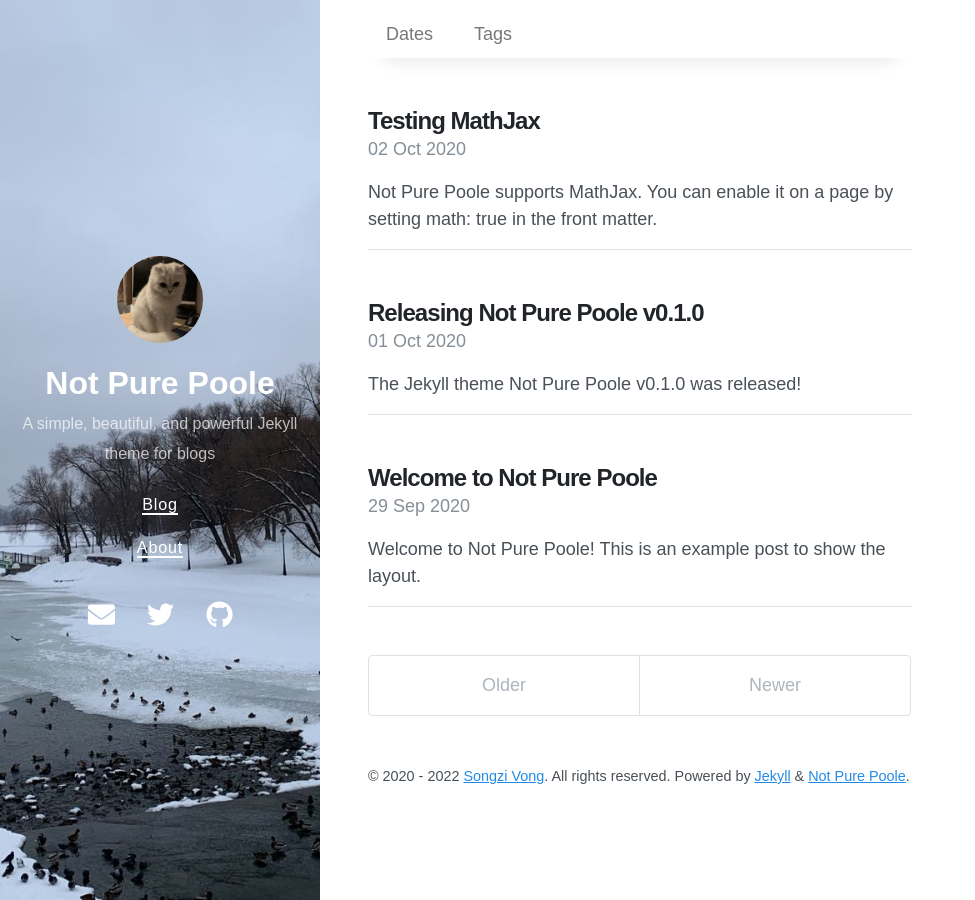
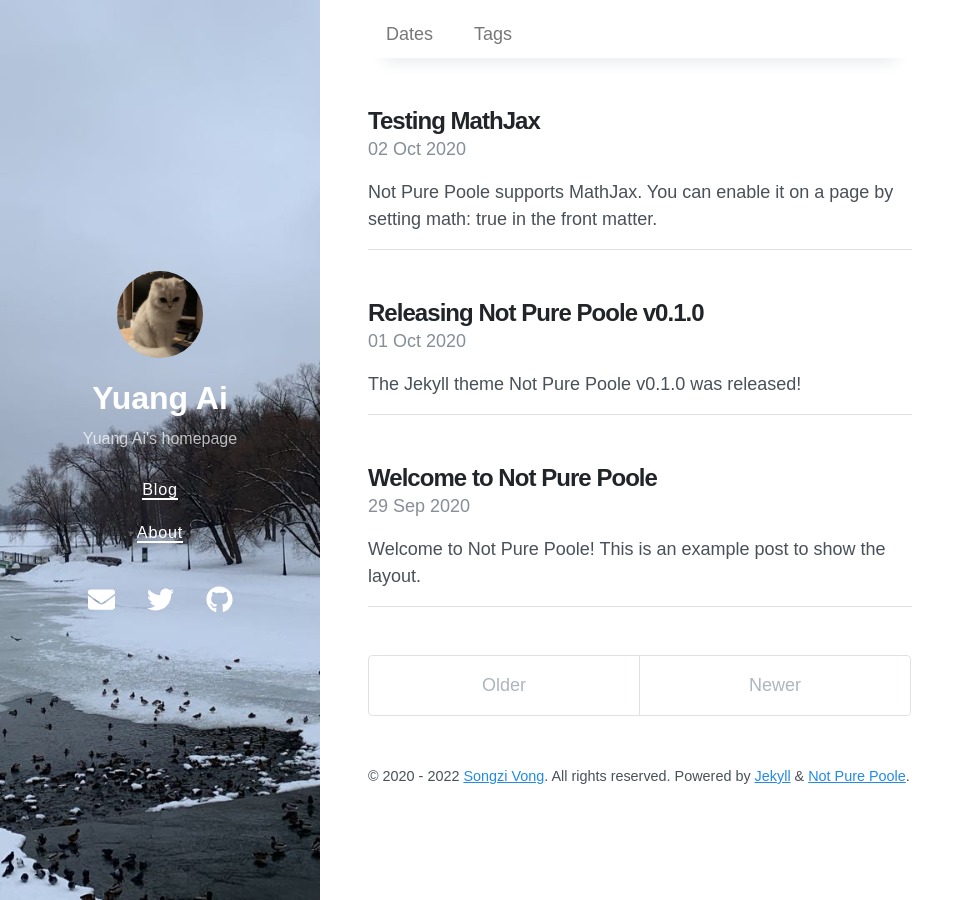
Before and after one commit to shallowdream0204/Yuang-Ai.github.io, a Jekyll site: the page built from index.html, in a window 1280 px wide. Shown: the whole page, without its empty margins (0-975 px from the left). Built offline with Jekyll 4.4.1, drawn with Linux system fonts in a browser that asks for light colours; nearby versions of some CDN libraries; the list of posts is cut into pages by our own code.

Commit message:
Update _config.yml

```diff
--- a/_config.yml
+++ b/_config.yml
@@ -1,7 +1,7 @@
 # Setup
-title: Not Pure Poole
-description: A simple, beautiful, and powerful Jekyll theme for blogs
-url: https://vszhub.github.io
+title: Yuang Ai
+description: Yuang Ai's homepage
+url: https://yuang-ai.github.io/
 avatar: /avatar.jpeg
 paginate: 5
 permalink: pretty
```
